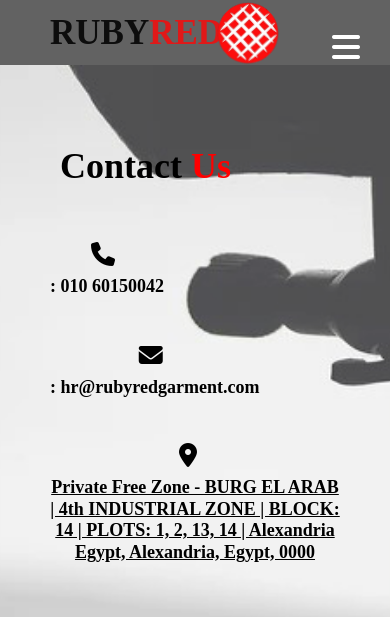
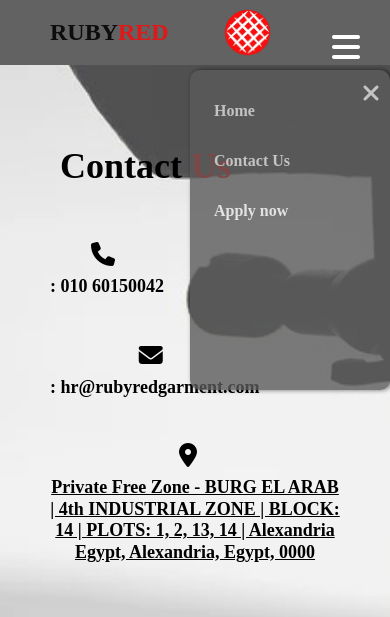
Before and after one commit to RUBYRED-GARMENT/job_Fair, a plain HTML site: page contact.html in a window 390 px wide. Both pictures are taken after a click on the button "Open navigation". Shown: the top 617 px of the page. Drawn offline with Linux system fonts and the light colour scheme.

Commit message:
Update contact.html

```diff
--- a/contact.html
+++ b/contact.html
@@ -62,24 +62,32 @@
                 font-size: 24px;
                 margin: 0 5px;
             }
+            header h2 {
+                font-size: 24px;
+            }
+            .logo {
+               width: 45px;
+                height: 45px;
+            }
         }
 
         /* Sidebar styles */
         #sidebar {
             position: fixed;
-            top: 170px;
-            right: -250px;
+            top: 70px;
+            right: -250px; /* Changed from right to left for standard slide-in from left */
             width: 250px;
-            height: calc(100vh - 100px);
+            height: 320PX;
             background: rgb(90, 90, 90);
-            opacity: 90%;
+            opacity: 80%;
             box-shadow: 2px 0 5px rgba(0, 0, 0, 0.7);
-            transition: right 0.3s ease;
+            transition: left 0.3s ease; /* Changed transition property to left */
             z-index: 1050;
             padding-top: 1rem;
+            border-radius: 10px;
         }
         #sidebar.active {
-            right: 0;
+            right: 0; /* Changed from right to left */
         }
         #sidebar ul {
             list-style: none;
@@ -100,6 +108,21 @@
         #sidebar ul li a:hover {
             color: #df0c0c;
         }
+        /* Close button styles */
+        .close-btn {
+            position: absolute;
+            top: 10px;
+            right: 10px;
+            background: none;
+            border: none;
+            color: #e0e0e0;
+            font-size: 1.5rem;
+            cursor: pointer;
+            transition: color 0.3s ease;
+        }
+        .close-btn:hover {
+            color: #df0c0c;
+        }
 
         /* Responsive styles for iPad and tablets */
         @media (max-width: 1024px) {
@@ -107,7 +130,7 @@
                 width: 200px;
             }
             #sidebar.active {
-                right: 0;
+                right: 0; /* Ensure it slides from left on tablets too */
             }
         }
     </style>
@@ -127,9 +150,13 @@
         </nav>
     </header>
     <div id="sidebar">
+        <button class="close-btn" id="close-btn" aria-label="Close navigation">
+            <i class="fas fa-times"></i>
+        </button>
         <ul>
             <li><a href="index.html">Home</a></li>
             <li><a href="contact.html">Contact Us</a></li>
+            <li><a href="https://docs.google.com/forms/d/e/1FAIpQLScDu9lQitjeoUtDZcqplGcKUP5qJND3WDqieBY89T_fSsZHbA/viewform?usp=publish-editor">Apply now</a></li>
         </ul>
     </div>
 
@@ -155,7 +182,6 @@
                    target="_blank"
                    style="color:inherit; text-decoration:underline;">
                     Private Free Zone - BURG EL ARAB | 4th INDUSTRIAL ZONE | BLOCK: 14 | PLOTS: 1, 2, 13, 14 | Alexandria Egypt, Alexandria, Egypt, 0000
-
                 </a>
             </p>
         </div>
@@ -165,22 +191,35 @@
     </div>
     <div class="footer">
         <img src="pic/logooo.png" alt="">
-
         <p> RUBYRED GARMENT</p>
         <div class="social">
-            <a href="https://www.facebook.com/RUBYREDGARMENTSAE/" target="_blank"><i class="fab fa-facebook-f" ></i></a>
+            <a href="https://www.facebook.com/RUBYREDGARMENTSAE/" target="_blank"><i class="fab fa-facebook-f"></i></a>
             <a href="https://www.linkedin.com/company/rubyred-garment-manufacturing-s-a-e/posts/?feedView=all" target="_blank"><i class="fab fa-linkedin-in"></i></a>
             <a href="hr@rubyredgarment.com" target="_blank"><i class="fas fa-envelope"></i></a>
-
+        </div>
     </div>
 
     <script>
         const menuBtn = document.getElementById('menu-btn');
         const sidebar = document.getElementById('sidebar');
+        const closeBtn = document.getElementById('close-btn');
+
+        // Toggle sidebar on menu button click
         menuBtn.addEventListener('click', function() {
             sidebar.classList.toggle('active');
         });
 
+        // Close sidebar on close button click
+        closeBtn.addEventListener('click', function() {
+            sidebar.classList.remove('active');
+        });
 
+        // Close sidebar when clicking outside of it
+        document.addEventListener('click', function(event) {
+            if (!sidebar.contains(event.target) && !menuBtn.contains(event.target)) {
+                sidebar.classList.remove('active');
+            }
+        });
+    </script>
 </body>
 </html>
```
Lines whose indentation alone changed are shown as unchanged.
